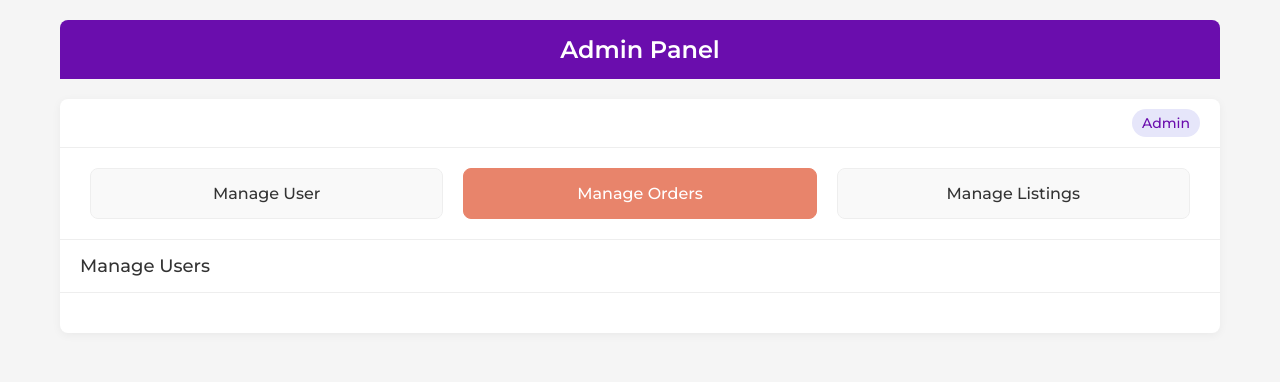
After one commit to atharva-karanjawane/team_3482_odoo_hackathon_25, a Flask app: template ReWear/templates/admin_panel.html in a window 1280 px wide. The commit adds this page. Shown: the top 382 px of the page. Run offline with Flask 3, Linux system fonts and the light colour scheme; the template is opened without the code that fills it, so the values that code supplies are empty.

Commit message:
feat: admin page implementation

```diff
--- a/ReWear/app.py
+++ b/ReWear/app.py
@@ -9,6 +9,7 @@ from email.message import EmailMessage
 from dotenv import load_dotenv
 from functools import wraps
 from sqlalchemy.orm import joinedload
+from flask_login import current_user
 
 load_dotenv()
 
@@ -31,6 +32,22 @@ def send_recovery_email(to_email, code):
         smtp.login(EMAIL_USER, EMAIL_PASS)
         smtp.send_message(msg)
 
+def admin_required(f):
+    @wraps(f)
+    def decorated_function(*args, **kwargs):
+        uid = session.get("uid")
+        if not uid:
+            flash("Login required", "warning")
+            return redirect(url_for("login"))
+
+        db = SessionLocal()
+        user = db.query(User).filter_by(uid=uid).first()
+        db.close()
+        if not user or user.role != "admin":
+            flash("Access denied: Admins only", "danger")
+            return redirect(url_for("landing_page"))
+        return f(*args, **kwargs)
+    return decorated_function
 
 
 def login_required(f):
@@ -47,6 +64,14 @@ def login_required(f):
 def index():
     return render_template("index.html")  # Show about, login, signup buttons
 
+@app.route("/admin")
+@admin_required
+def admin_panel():
+    db = SessionLocal()
+    users = db.query(User).all()
+    db.close()
+    return render_template("admin_panel.html", users=users)
+
 @app.route("/home")
 @login_required
 def landing_page():
@@ -57,8 +82,12 @@ def landing_page():
     products = db.query(Product).options(joinedload(Product.images)).filter(
         Product.status == "available"
     ).order_by(Product.created_at.desc()).limit(4).all()
-
-    return render_template("landing_page.html", products=products, now=now)
+    return render_template(
+        "landing_page.html",
+        products=products,
+        now=now,
+        current_user=current_user
+    )
 
 @app.route("/product/<int:pid>")
 def product_detail(pid):
@@ -98,12 +127,15 @@ def my_orders():
         (Transaction.status == 'completed')
     ).order_by(Transaction.created_at.desc()).all()
 
+    now = datetime.now()
+
     return render_template(
         "my_orders.html",
         all_swaps=all_swaps,
         sent_swaps=sent_swaps,
         received_swaps=received_swaps,
-        completed_swaps=completed_swaps
+        completed_swaps=completed_swaps,
+        now=now
     )
 
 
@@ -221,6 +253,5 @@ def logout():
     session.clear()
     return redirect("/")
 
-
 if __name__ == "__main__":
-    app.run(debug=True)
+     app.run(host='0.0.0.0', port=5000, debug=True)
--- a/ReWear/database.py
+++ b/ReWear/database.py
@@ -5,6 +5,7 @@ from datetime import datetime, timedelta
 import os
 from dotenv import load_dotenv
 import pytz
+
 
 load_dotenv()
 
--- /dev/null
+++ b/ReWear/templates/admin_panel.html
@@ -0,0 +1,319 @@
+<!DOCTYPE html>
+<html lang="en">
+
+<head>
+    <meta charset="UTF-8">
+    <meta name="viewport" content="width=device-width, initial-scale=1.0">
+    <title>X-TREME | Admin Panel</title>
+    <link rel="preconnect" href="https://fonts.googleapis.com">
+    <link rel="preconnect" href="https://fonts.gstatic.com" crossorigin>
+    <link
+        href="https://fonts.googleapis.com/css2?family=Montserrat:wght@300;400;500;600&family=Playfair+Display:wght@400;500;600&display=swap"
+        rel="stylesheet">
+    <link rel="stylesheet" href="https://cdnjs.cloudflare.com/ajax/libs/font-awesome/6.4.0/css/all.min.css">
+    <style>
+        :root {
+            --accent-color: #e8846b;
+            /* Soft coral */
+            --accent-hover: #d67d65;
+            --background: #ffffff;
+            --text-dark: #333333;
+            --text-medium: #555555;
+            --text-light: #888888;
+            --border-color: #eeeeee;
+            --shadow-color: rgba(0, 0, 0, 0.05);
+            --status-pending: #f0ad4e;
+            --status-completed: #5cb85c;
+            --status-rejected: #d9534f;
+        }
+
+        * {
+            margin: 0;
+            padding: 0;
+            box-sizing: border-box;
+        }
+
+        body {
+            font-family: 'Montserrat', sans-serif;
+            background: #f5f5f5;
+            color: var(--text-dark);
+        }
+
+        .container {
+            max-width: 1200px;
+            margin: 0 auto;
+            padding: 20px;
+        }
+
+        /* Header Styles */
+        .admin-header {
+            background-color: #6a0dad;
+            /* Purple header background */
+            color: white;
+            padding: 15px 20px;
+            text-align: center;
+            border-radius: 8px 8px 0 0;
+            margin-bottom: 20px;
+        }
+
+        .admin-header h1 {
+            font-size: 24px;
+            font-weight: 600;
+        }
+
+        /* Main Panel Styles */
+        .admin-panel {
+            background-color: white;
+            border-radius: 8px;
+            box-shadow: 0 2px 10px var(--shadow-color);
+            overflow: hidden;
+            margin-bottom: 30px;
+        }
+
+        .user-profile {
+            display: flex;
+            align-items: center;
+            justify-content: flex-end;
+            padding: 10px 20px;
+            border-bottom: 1px solid var(--border-color);
+        }
+
+        .user-profile-tag {
+            background-color: #e6e6fa;
+            /* Light purple */
+            color: #6a0dad;
+            padding: 5px 10px;
+            border-radius: 20px;
+            font-size: 14px;
+            font-weight: 500;
+        }
+
+        /* Navigation Tabs */
+        .admin-tabs {
+            display: flex;
+            justify-content: space-between;
+            padding: 20px;
+            border-bottom: 1px solid var(--border-color);
+        }
+
+        .admin-tab {
+            flex: 1;
+            text-align: center;
+            padding: 15px;
+            background-color: #f9f9f9;
+            border: 1px solid var(--border-color);
+            border-radius: 8px;
+            margin: 0 10px;
+            font-weight: 500;
+            cursor: pointer;
+            transition: all 0.2s;
+        }
+
+        .admin-tab:hover {
+            background-color: #f0f0f0;
+        }
+
+        .admin-tab.active {
+            background-color: var(--accent-color);
+            color: white;
+            border-color: var(--accent-color);
+        }
+
+        /* User Management Section */
+        .section-header {
+            padding: 15px 20px;
+            border-bottom: 1px solid var(--border-color);
+            font-size: 18px;
+            font-weight: 500;
+        }
+
+        /* User Cards */
+        .user-list {
+            padding: 20px;
+        }
+
+        .user-card {
+            display: flex;
+            border: 1px solid var(--border-color);
+            border-radius: 8px;
+            margin-bottom: 20px;
+            overflow: hidden;
+        }
+
+        .user-avatar {
+            width: 100px;
+            height: 100px;
+            background-color: #f0f0f0;
+            display: flex;
+            align-items: center;
+            justify-content: center;
+            font-size: 40px;
+            color: var(--text-medium);
+        }
+
+        .user-details {
+            flex: 1;
+            padding: 15px;
+            border-right: 1px solid var(--border-color);
+        }
+
+        .user-name {
+            font-weight: 600;
+            margin-bottom: 5px;
+            display: flex;
+            align-items: center;
+        }
+
+        .user-tag {
+            background-color: #e6e6fa;
+            color: #6a0dad;
+            padding: 3px 8px;
+            border-radius: 20px;
+            font-size: 12px;
+            margin-left: 10px;
+        }
+
+        .user-info {
+            margin-bottom: 10px;
+            font-size: 14px;
+            color: var(--text-medium);
+        }
+
+        .user-actions {
+            width: 150px;
+            padding: 15px;
+            display: flex;
+            flex-direction: column;
+            justify-content: center;
+            gap: 10px;
+        }
+
+        .action-btn {
+            padding: 8px;
+            border-radius: 4px;
+            text-align: center;
+            font-size: 14px;
+            font-weight: 500;
+            cursor: pointer;
+            transition: all 0.2s;
+        }
+
+        .action-btn.primary {
+            background-color: var(--accent-color);
+            color: white;
+        }
+
+        .action-btn.primary:hover {
+            background-color: var(--accent-hover);
+        }
+
+        .action-btn.secondary {
+            background-color: #f0f0f0;
+            color: var(--text-medium);
+        }
+
+        .action-btn.secondary:hover {
+            background-color: #e0e0e0;
+        }
+
+        /* Responsive Styles */
+        @media (max-width: 768px) {
+            .admin-tabs {
+                flex-direction: column;
+                gap: 10px;
+            }
+
+            .admin-tab {
+                margin: 5px 0;
+            }
+
+            .user-card {
+                flex-direction: column;
+            }
+
+            .user-avatar {
+                width: 100%;
+                height: 120px;
+            }
+
+            .user-details {
+                border-right: none;
+                border-bottom: 1px solid var(--border-color);
+            }
+
+            .user-actions {
+                width: 100%;
+                flex-direction: row;
+                padding: 10px;
+            }
+
+            .action-btn {
+                flex: 1;
+            }
+        }
+    </style>
+</head>
+
+<body>
+    <div class="container">
+        <div class="admin-header">
+            <h1>Admin Panel</h1>
+        </div>
+
+        <div class="admin-panel">
+            <div class="user-profile">
+                <div class="user-profile-tag">Admin</div>
+            </div>
+
+            <div class="admin-tabs">
+                <div class="admin-tab">Manage User</div>
+                <div class="admin-tab active">Manage Orders</div>
+                <div class="admin-tab">Manage Listings</div>
+            </div>
+
+            <div class="section-header">
+                Manage Users
+            </div>
+
+            <div class="user-list">
+                {% for user in users %}
+                <div class="user-card">
+                    <div class="user-avatar">
+                        <i class="fas fa-user"></i>
+                    </div>
+                    <div class="user-details">
+                        <div class="user-name">
+                            {{ user.fullname }}
+                            {% if user.role == "admin" %}
+                            <span class="user-tag">Admin</span>
+                            {% endif %}
+                        </div>
+                        <div class="user-info">{{ user.email }}</div>
+                    </div>
+                    <div class="user-actions">
+                        <div class="action-btn primary">Edit</div>
+                        <div class="action-btn secondary">Delete</div>
+                    </div>
+                </div>
+                {% endfor %}
+
+            </div>
+        </div>
+    </div>
+
+    <script>
+        document.addEventListener('DOMContentLoaded', function () {
+            // Tab switching functionality
+            const tabs = document.querySelectorAll('.admin-tab');
+
+            tabs.forEach(tab => {
+                tab.addEventListener('click', function () {
+                    tabs.forEach(t => t.classList.remove('active'));
+                    this.classList.add('active');
+                });
+            });
+        });
+    </script>
+</body>
+
+</html>
```
Also changed, not shown: ReWear/templates/base.html (+16 -7 lines), ReWear/templates/my_orders.html (+5 -30 lines).
